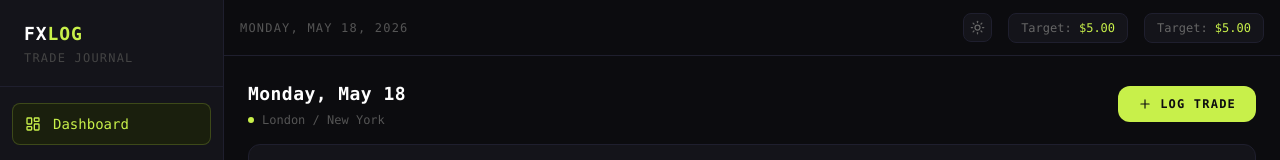
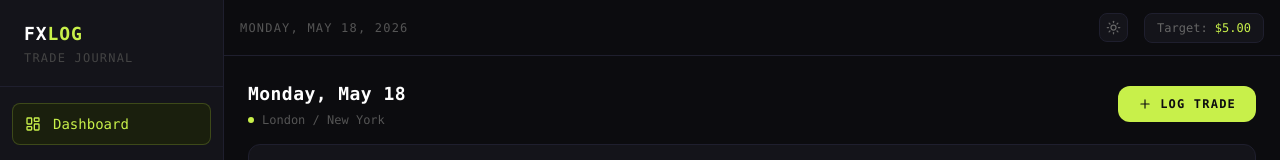
Before and after one commit to Josiah-King/fx-journal, a React (Vite) app: page / in a window 1280 px wide. Shown: the top 160 px of the page. Built offline with nearby package versions, Linux system fonts and the light colour scheme; no server answers; the database is empty; sample sign-in values are in the browser's storage.

Commit message:
initial commit

```diff
--- a/src/components/Layout.jsx
+++ b/src/components/Layout.jsx
@@ -142,10 +142,6 @@ export default function Layout({ children }) {
             {theme === "dark" ? <Sun size={15} /> : <Moon size={15} />}
           </button>
 
-          <div className="bg-[#14141a] border border-[#1f1f2e] rounded-lg px-3 py-1.5 text-xs text-[#666]">
-            Target: <span className="text-[#c8f04a] font-medium">${dailyTarget}</span>
-          </div>
-
           {/* Daily target badge */}
           <div className="bg-[#14141a] border border-[#1f1f2e] rounded-lg px-3 py-1.5 text-xs text-[#666]">
             Target: <span className="text-[#c8f04a] font-medium">${dailyTarget}</span>
```
